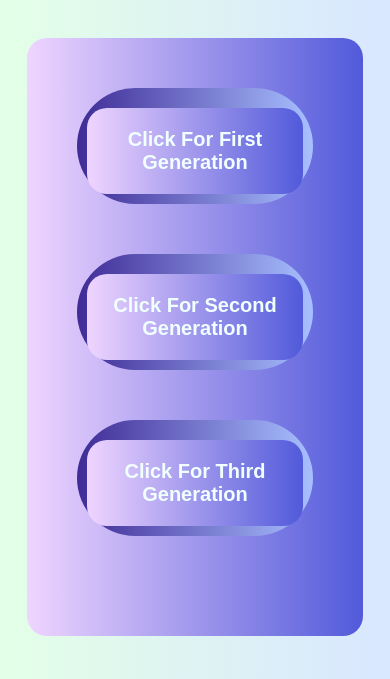
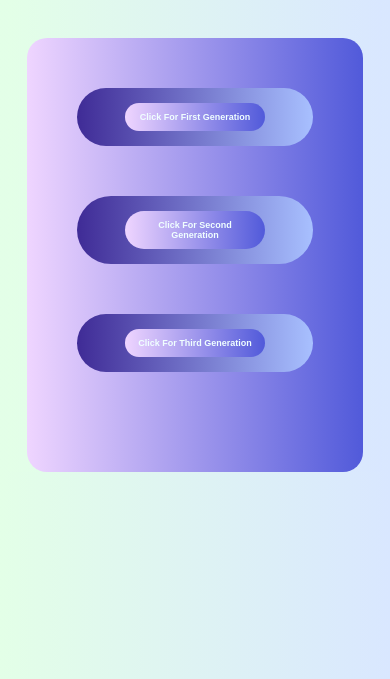
Before and after one commit to Dacrron/Pokedex.github.io, a plain HTML site: page index.html in a window 390 px wide. Shown: the part 165-844 px from the top of the page. Drawn offline with Linux system fonts and the light colour scheme.

Commit message:
Media Query Update

```diff
--- a/index.css
+++ b/index.css
@@ -130,6 +130,16 @@
 
 @media only screen and (max-width: 950px) {
     .btn{
-        width: auto;
+        width: 65% ;
+    padding: 9px;
+    margin: 5px;
+    border-radius: 20px;
+    font-style: bold;
+    font-size: 9px;
+    color: azure;
+    font-weight: 600;
+    transition: 0.3s;
     }
+
+
   }
```
